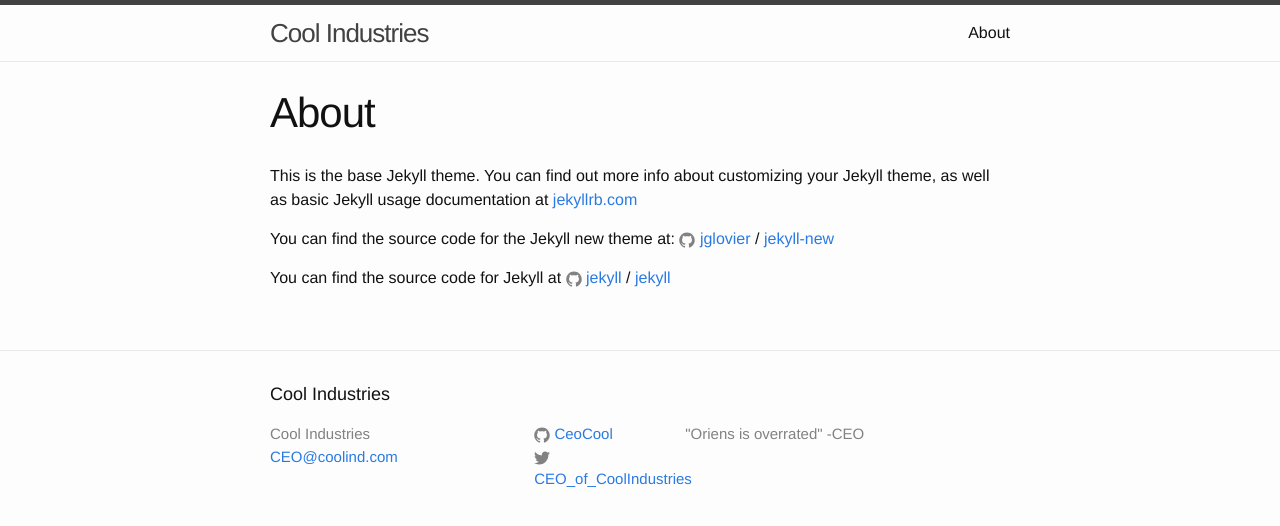
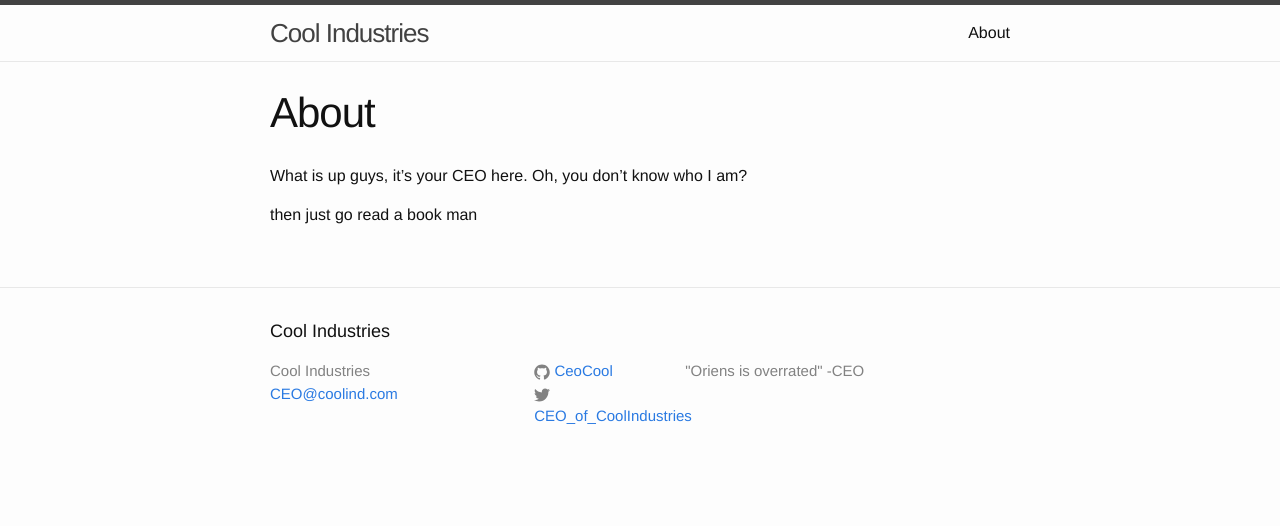
Before and after one commit to greatpersongreatjob/greatpersongreatjob.github.io, a Jekyll site: the page built from about.md, in a window 1280 px wide. Shown: the top 526 px of the page. Built offline with Jekyll 4.4.1, drawn with Linux system fonts in a browser that asks for light colours.

Commit message:
Update about.md

```diff
--- a/about.md
+++ b/about.md
@@ -4,12 +4,6 @@ title: About
 permalink: /about/
 ---
 
-This is the base Jekyll theme. You can find out more info about customizing your Jekyll theme, as well as basic Jekyll usage documentation at [jekyllrb.com](http://jekyllrb.com/)
+What is up guys, it's your CEO here. Oh, you don't know who I am?
 
-You can find the source code for the Jekyll new theme at:
-{% include icon-github.html username="jglovier" %} /
-[jekyll-new](https://github.com/jglovier/jekyll-new)
-
-You can find the source code for Jekyll at
-{% include icon-github.html username="jekyll" %} /
-[jekyll](https://github.com/jekyll/jekyll)
+then just go read a book man
```
